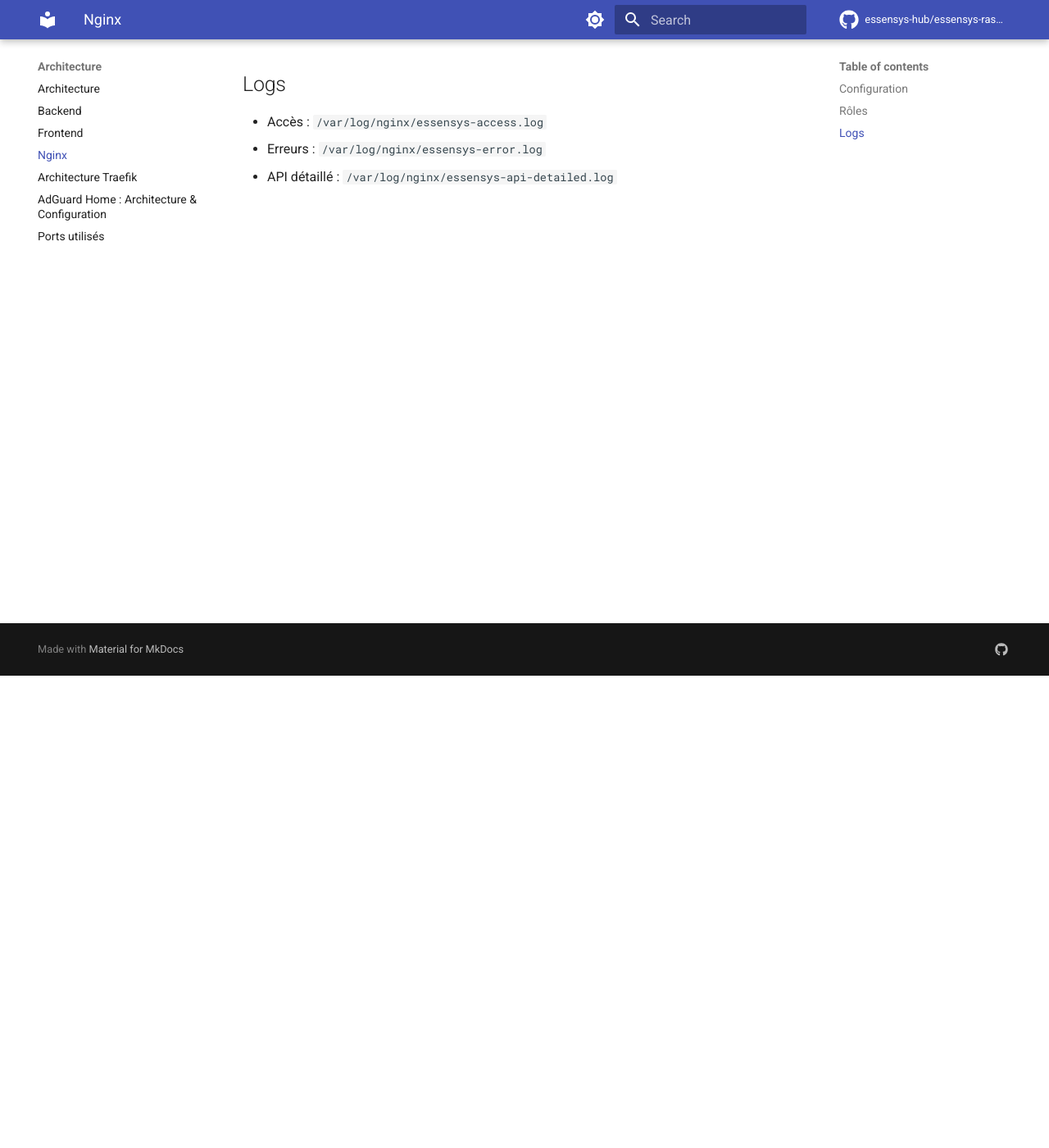
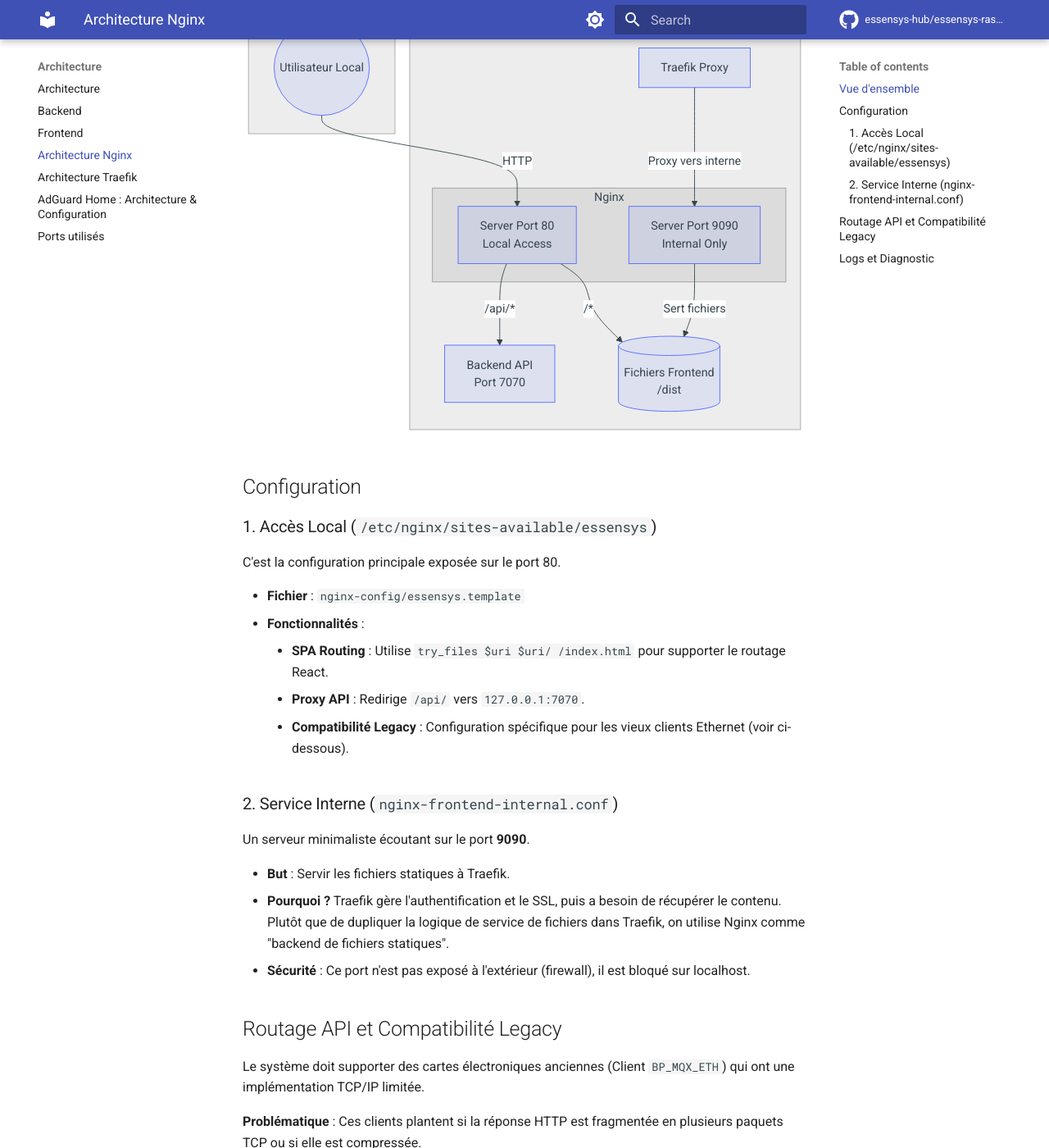
Before and after one commit to essensys-hub/essensys-raspberry-install, an MkDocs documentation site: the page built from docs/architecture/nginx.md, in a window 1280 px wide and 1400 px high, scrolled down 576 px. Shown: the whole window at 82% size. Built offline with MkDocs 1.6.1 and Material for MkDocs 9.7.7, drawn with Linux system fonts in a browser that asks for light colours; comment, search, counter and statistics services are not loaded; the version menu is left out; some of the changed text lies outside the part shown.

Commit message:
review doc nginx

````diff
--- a/docs/architecture/nginx.md
+++ b/docs/architecture/nginx.md
@@ -1,21 +1,94 @@
-# Nginx
+# Architecture Nginx
 
-Nginx sert de reverse proxy pour les API locales et le frontend local.
+Nginx est le serveur web principal pour le **réseau local** et le fournisseur de fichiers statiques pour le système. Il complète Traefik en gérant tout ce qui est "interne" ou "non sécurisé" (HTTP local).
+
+## Vue d'ensemble
+
+Nginx remplit trois rôles distincts dans l'architecture Essensys :
+
+1.  **Serveur Local (Port 80)** : Point d'entrée pour tous les utilisateurs sur le réseau local (`http://mon.essensys.fr`).
+2.  **Reverse Proxy Local** : Redirige les appels API locaux vers le backend Go.
+3.  **Serveur de Fichiers Interne (Port 9090)** : Sert les fichiers du frontend (SPA) à Traefik pour l'accès distant.
+
+```mermaid
+graph TD
+    subgraph LocalNetwork [Réseau Local]
+        UserLocal((Utilisateur Local))
+    end
+
+    subgraph InternalSystem [Système Raspberry Pi]
+        Traefik[Traefik Proxy]
+
+        subgraph NginxContext [Nginx]
+            Server80[Server Port 80<br/>Local Access]
+            Server9090[Server Port 9090<br/>Internal Only]
+        end
+
+        Backend[Backend API<br/>Port 7070]
+        Files[(Fichiers Frontend<br/>/dist)]
+    end
+
+    %% Acces Local
+    UserLocal -->|HTTP| Server80
+    Server80 -->|/api/*| Backend
+    Server80 -->|/*| Files
+
+    %% Acces Distant (via Traefik)
+    Traefik -->|Proxy vers interne| Server9090
+    Server9090 -->|Sert fichiers| Files
+```
 
 ## Configuration
 
-- **Fichier de configuration** : `/etc/nginx/sites-available/essensys`
-- **Port 80** : API locales et frontend local
-- **Port 9090** : Frontend interne (utilisé par Traefik)
+### 1. Accès Local (`/etc/nginx/sites-available/essensys`)
 
-## Rôles
+C'est la configuration principale exposée sur le port 80.
 
-1. **Proxy API locales** : `/api/*` → Backend port 7070
-2. **Servir frontend local** : `/` → Fichiers statiques
-3. **Compatibilité client legacy** : Configuration spéciale pour single-packet TCP
+*   **Fichier** : `nginx-config/essensys.template`
+*   **Fonctionnalités** :
+    *   **SPA Routing** : Utilise `try_files $uri $uri/ /index.html` pour supporter le routage React.
+    *   **Proxy API** : Redirige `/api/` vers `127.0.0.1:7070`.
+    *   **Compatibilité Legacy** : Configuration spécifique pour les vieux clients Ethernet (voir ci-dessous).
 
-## Logs
+### 2. Service Interne (`nginx-frontend-internal.conf`)
 
-- Accès : `/var/log/nginx/essensys-access.log`
-- Erreurs : `/var/log/nginx/essensys-error.log`
-- API détaillé : `/var/log/nginx/essensys-api-detailed.log`
+Un serveur minimaliste écoutant sur le port **9090**.
+
+*   **But** : Servir les fichiers statiques à Traefik.
+*   **Pourquoi ?** Traefik gère l'authentification et le SSL, puis a besoin de récupérer le contenu. Plutôt que de dupliquer la logique de service de fichiers dans Traefik, on utilise Nginx comme "backend de fichiers statiques".
+*   **Sécurité** : Ce port n'est pas exposé à l'extérieur (firewall), il est bloqué sur localhost.
+
+## Routage API et Compatibilité Legacy
+
+Le système doit supporter des cartes électroniques anciennes (Client `BP_MQX_ETH`) qui ont une implémentation TCP/IP limitée.
+
+**Problématique** : Ces clients plantent si la réponse HTTP est fragmentée en plusieurs paquets TCP ou si elle est compressée.
+
+**Solution dans Nginx (Port 80)** :
+```nginx
+location /api/ {
+    # 1. Désactiver la fragmentation (Bufferisation totale)
+    proxy_buffering on;
+    proxy_buffer_size 4k;
+    proxy_buffers 8 4k;
+
+    # 2. Désactiver la compression
+    gzip off;
+
+    # 3. Headers stricts
+    proxy_set_header Connection "close";
+
+    # 4. Proxy vers Go
+    proxy_pass http://127.0.0.1:7070/api/;
+}
+```
+
+## Logs et Diagnostic
+
+Nginx génère des logs détaillés pour aider au débogage des clients IoT.
+
+| Log File | Description |
+|----------|-------------|
+| `essensys-access.log` | Journal d'accès standard. |
+| `essensys-error.log` | Erreurs Nginx (configuration, fichiers manquants). |
+| `essensys-api-detailed.log` | **Critique**. Log formaté sur mesure incluant les temps de réponse backend, headers spécifiques, et tailles de paquets pour diagnostiquer les problèmes réseaux avec les cartes. |
````
